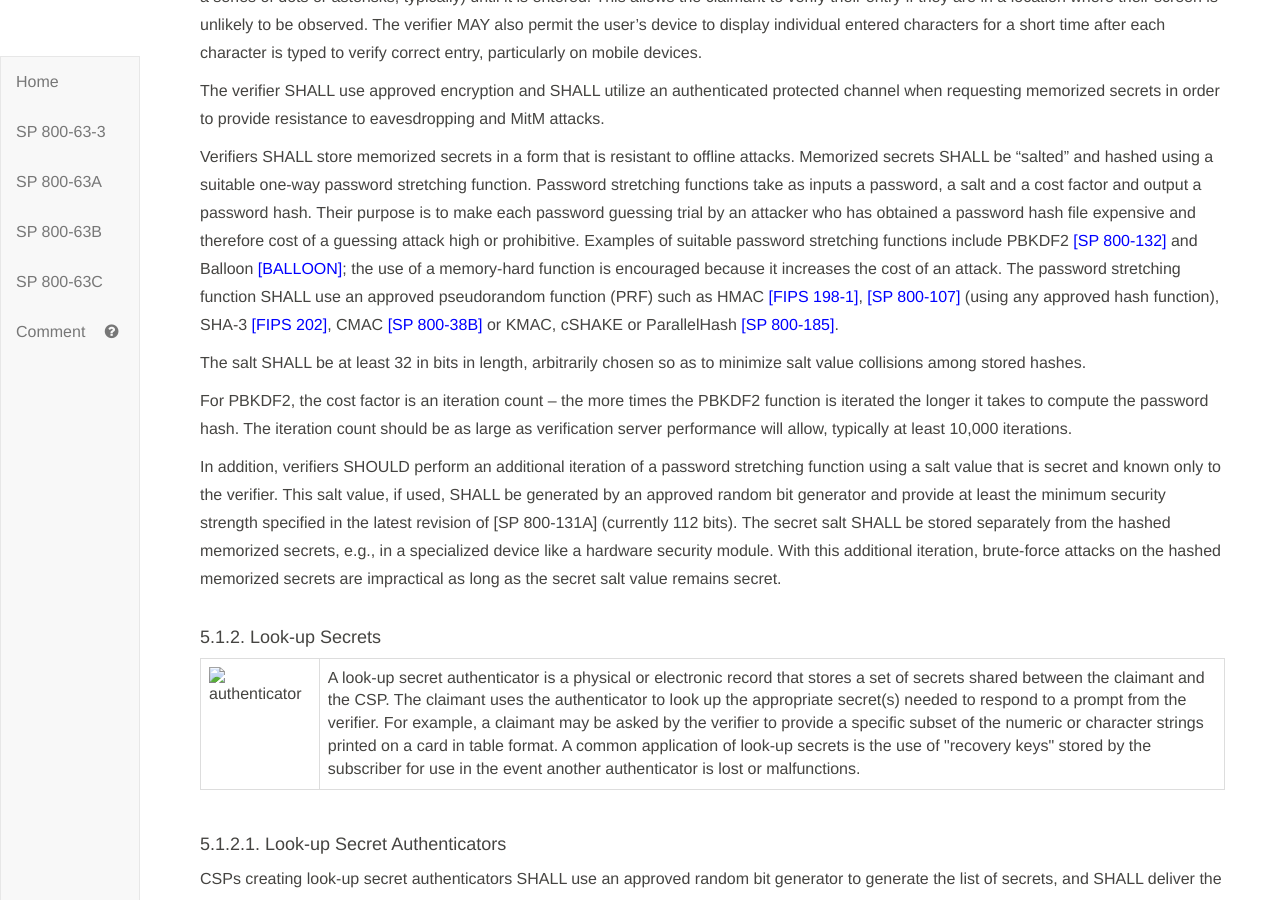
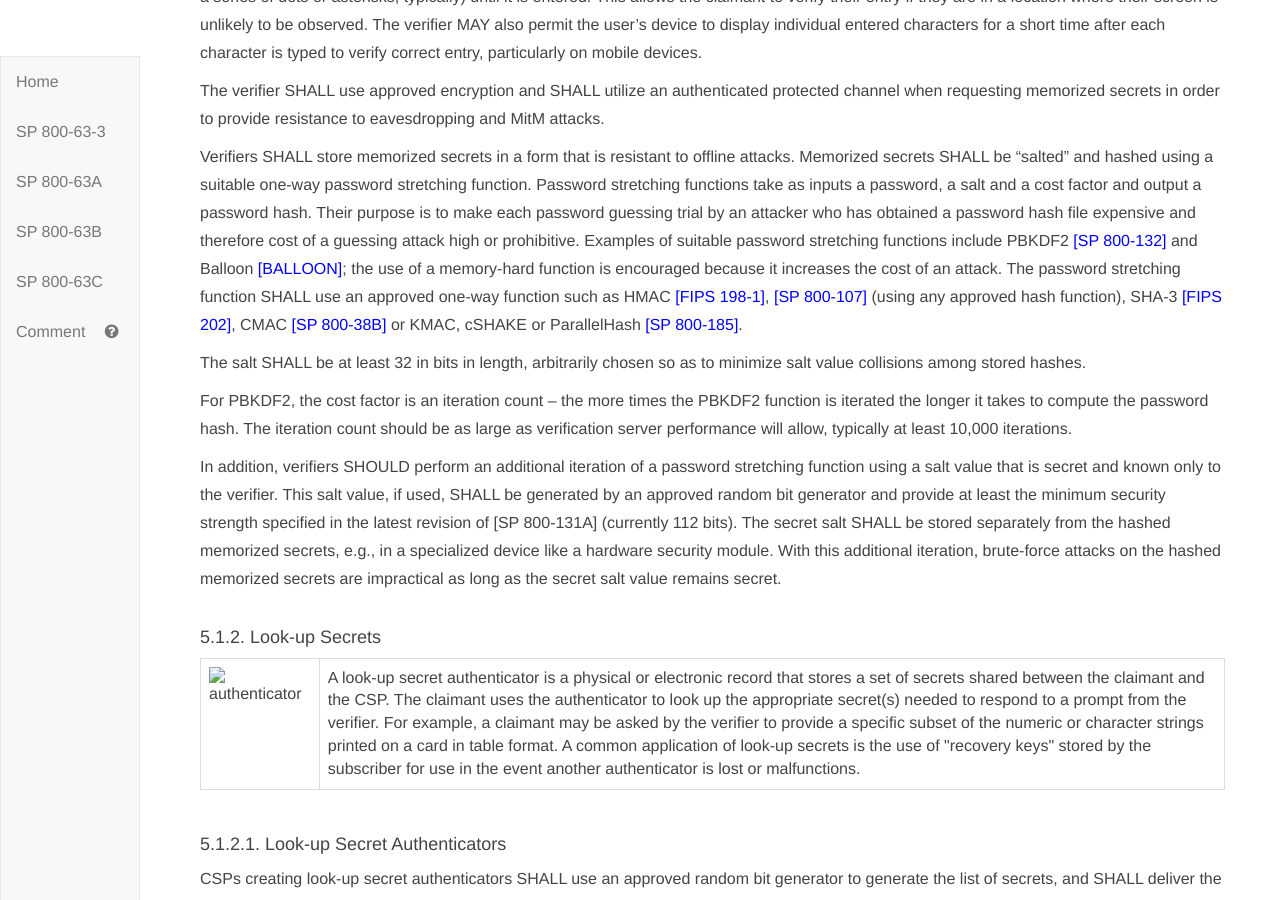
Before and after one commit to usnistgov/800-63-3, a Jekyll site: the page built from sp800-63b/sec5_authenticators.md, in a window 1280 px wide and 900 px high, scrolled down 1707 px. Built offline with Jekyll 4.4.1, drawn with Linux system fonts in a browser that asks for light colours; our own code applies the rules of GitHub Pages for plain Markdown files.

Commit message:
Adjust terminology from PRF to one-way function to broaden types of algorithms that may be used.

```diff
--- a/sp800-63b/sec5_authenticators.md
+++ b/sp800-63b/sec5_authenticators.md
@@ -52,7 +52,7 @@ In order to assist the claimant in entering a memorized secret successfully, the
 
 The verifier SHALL use approved encryption and SHALL utilize an authenticated protected channel when requesting memorized secrets in order to provide resistance to eavesdropping and MitM attacks.
 
-Verifiers SHALL store memorized secrets in a form that is resistant to offline attacks. Memorized secrets SHALL be “salted” and hashed using a suitable one-way password stretching function.  Password stretching functions take as inputs a password, a salt and a cost factor and output a password hash.  Their purpose is to make each password guessing trial by an attacker who has obtained a password hash file expensive and therefore cost of  a guessing attack high or prohibitive.  Examples of suitable password stretching functions include PBKDF2 [[SP 800-132]](#SP800-132) and Balloon [[BALLOON]](#balloon); the use of a memory-hard function is encouraged because it increases the cost of an attack. The password stretching function SHALL use an approved pseudorandom function (PRF) such as HMAC [[FIPS 198-1]](#FIPS198-1), [[SP 800-107]](#SP800-107) (using any approved hash function), SHA-3 [[FIPS 202]](#FIPS202), CMAC [[SP 800-38B]](#SP800-38B) or KMAC, cSHAKE or ParallelHash [[SP 800-185]](#SP800-185).
+Verifiers SHALL store memorized secrets in a form that is resistant to offline attacks. Memorized secrets SHALL be “salted” and hashed using a suitable one-way password stretching function.  Password stretching functions take as inputs a password, a salt and a cost factor and output a password hash.  Their purpose is to make each password guessing trial by an attacker who has obtained a password hash file expensive and therefore cost of  a guessing attack high or prohibitive.  Examples of suitable password stretching functions include PBKDF2 [[SP 800-132]](#SP800-132) and Balloon [[BALLOON]](#balloon); the use of a memory-hard function is encouraged because it increases the cost of an attack. The password stretching function SHALL use an approved one-way function such as HMAC [[FIPS 198-1]](#FIPS198-1), [[SP 800-107]](#SP800-107) (using any approved hash function), SHA-3 [[FIPS 202]](#FIPS202), CMAC [[SP 800-38B]](#SP800-38B) or KMAC, cSHAKE or ParallelHash [[SP 800-185]](#SP800-185).
 
 The salt SHALL be at least 32 in bits in length, arbitrarily chosen so as to minimize salt value collisions among stored hashes.
 
```
